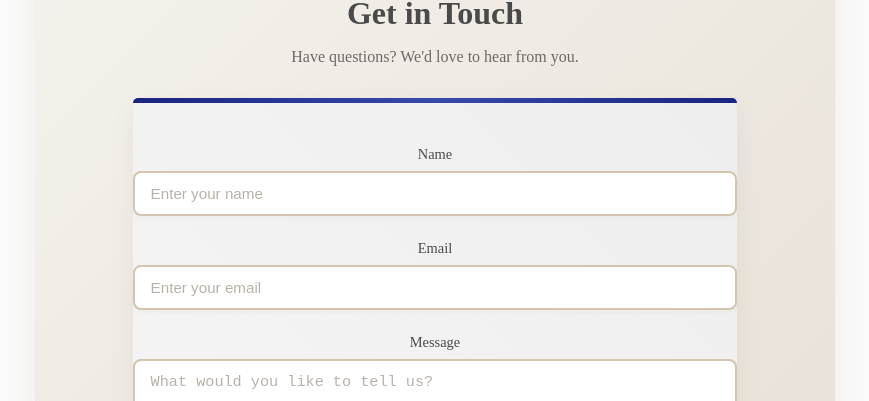
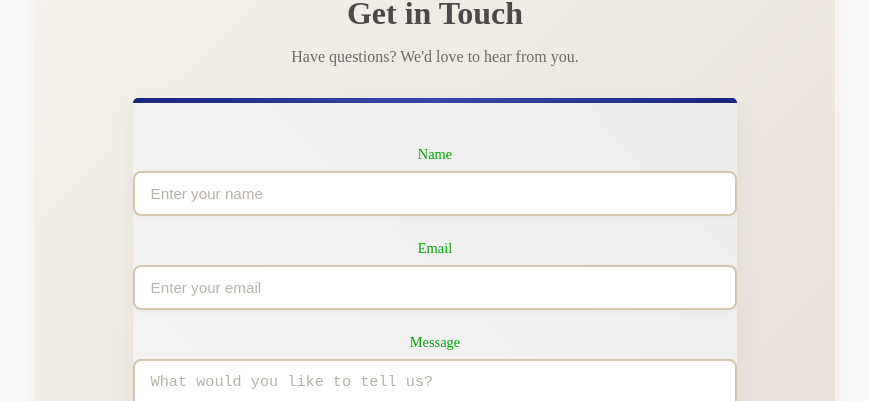
Before and after one commit to NesBet/Velos, a React (Create React App) app: page / in a window 1280 px wide. Shown: the part 3349-3750 px from the top of the page, without its empty margins (205-1074 px from the left). Built offline with nearby package versions, Linux system fonts and the light colour scheme.

Commit message:
Updating the contact session

```diff
--- a/src/components/contact.css
+++ b/src/components/contact.css
@@ -59,7 +59,7 @@
 
 .form-group label {
     display: block;
-    color: var(--text-dark);
+    color: #00a400;
     margin-bottom: 0.5rem;
     font-size: 0.9rem;
     font-weight: 500;
```
